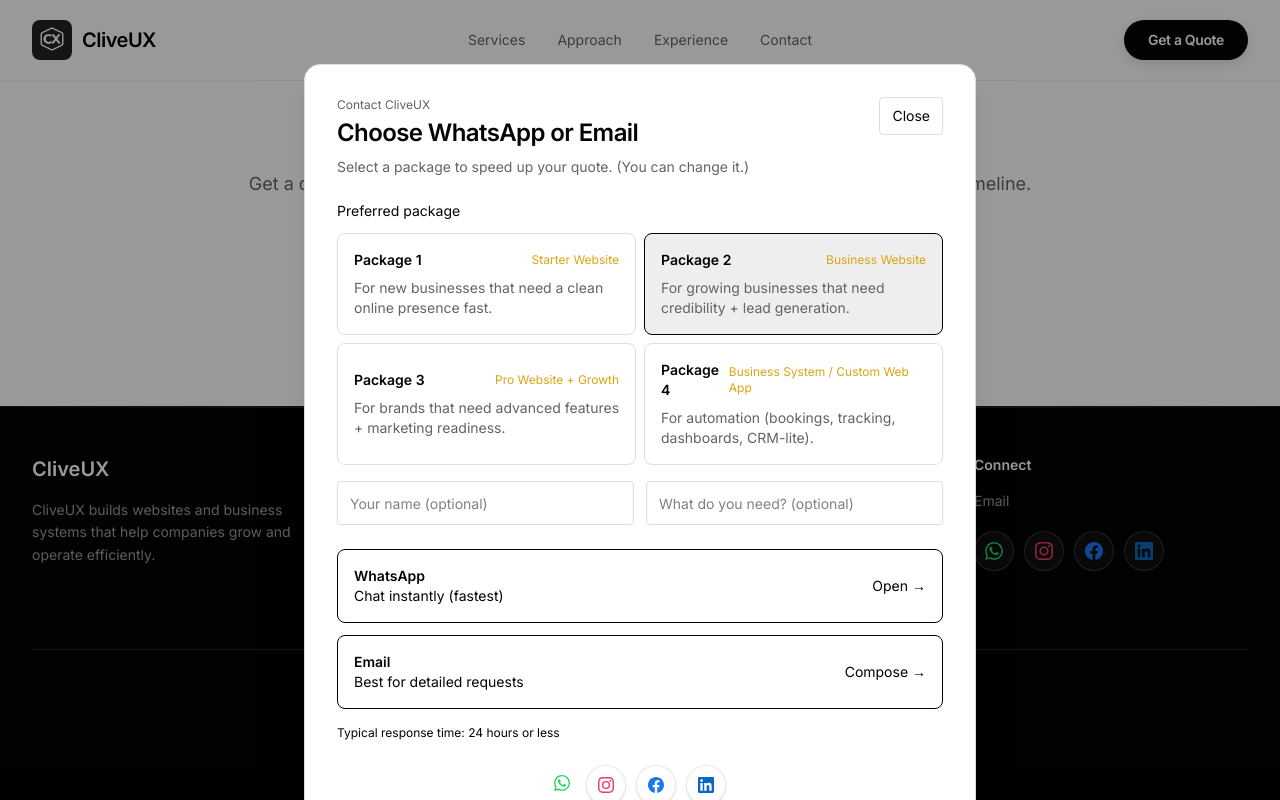
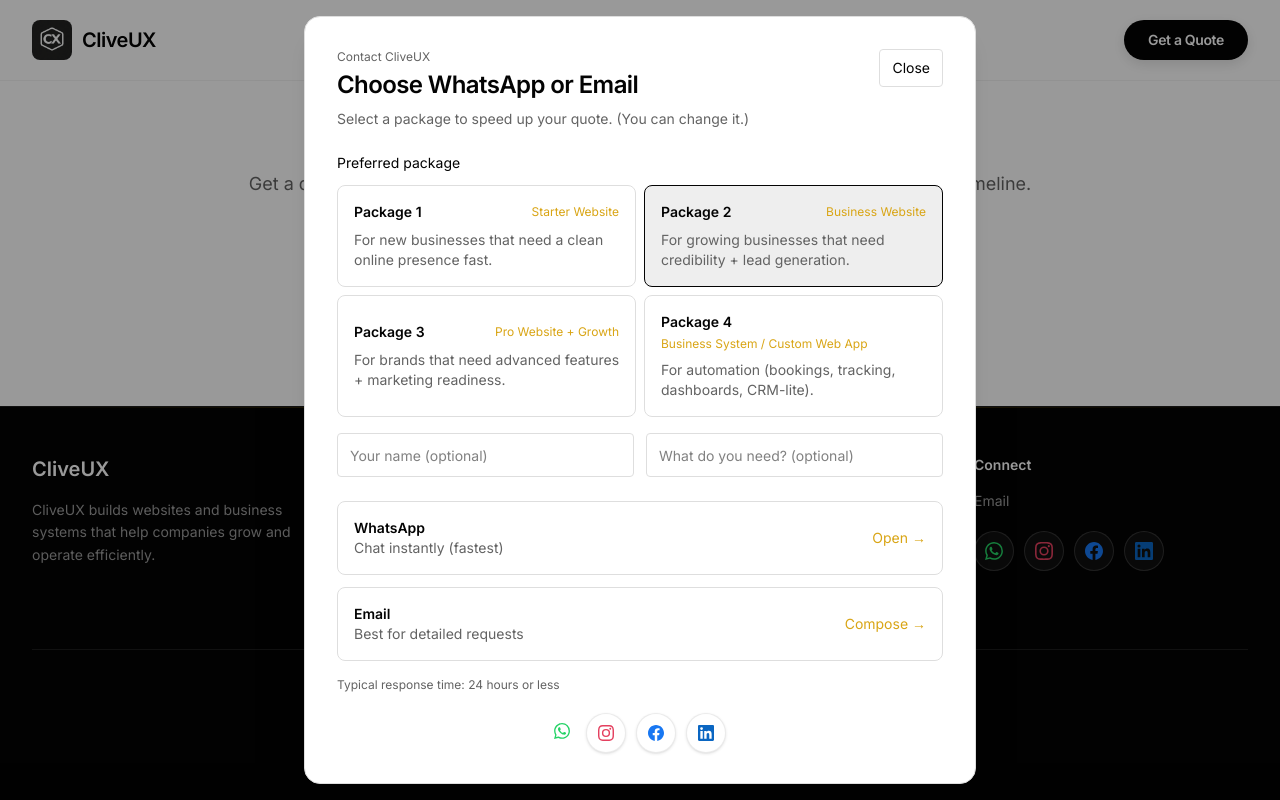
Before and after one commit to Ndelu-Blose/Cliveux-website, a Next.js app: page /pricing in a window 1280 px wide. Both pictures are taken after a click on the button "Contact". Shown: the part 3591-4391 px from the top of the page. Built offline with nearby package versions, Linux system fonts and the light colour scheme.

Commit message:
Center contact modal in viewport with scrollable content.
Prevent clipped form sections by flex-centering the dialog, capping height to the viewport, and locking page scroll while open.

Co-authored-by: Cursor <cursoragent@cursor.com>

```diff
--- a/components/ContactModal.tsx
+++ b/components/ContactModal.tsx
@@ -34,6 +34,15 @@ export default function ContactModal({ open, onClose, defaultPackage }: Props) {
     return () => document.removeEventListener("keydown", onKeyDown);
   }, [open, onClose]);
 
+  useEffect(() => {
+    if (!open) return;
+    const prev = document.body.style.overflow;
+    document.body.style.overflow = "hidden";
+    return () => {
+      document.body.style.overflow = prev;
+    };
+  }, [open]);
+
   const selected = useMemo(
     () => packages.find((p) => p.key === pkg),
     [pkg]
@@ -50,7 +59,10 @@ export default function ContactModal({ open, onClose, defaultPackage }: Props) {
   if (!open) return null;
 
   return (
-    <div className="fixed inset-0 z-[60]">
+    <div
+      className="fixed inset-0 z-[60] flex items-center justify-center p-4 sm:p-6"
+      role="presentation"
+    >
       {/* Backdrop */}
       <button
         aria-label="Close contact options"
@@ -62,14 +74,22 @@ export default function ContactModal({ open, onClose, defaultPackage }: Props) {
       />
 
       {/* Card */}
-      <div className="relative mx-auto mt-16 w-[92%] max-w-2xl rounded-2xl bg-white dark:bg-card shadow-xl border border-border">
-        <div className="p-6 md:p-8">
+      <div
+        role="dialog"
+        aria-modal="true"
+        aria-labelledby="contact-modal-title"
+        className="relative z-10 flex w-full max-w-2xl max-h-[calc(100dvh-2rem)] flex-col overflow-hidden rounded-2xl border border-border bg-white shadow-xl dark:bg-card"
+      >
+        <div className="overflow-y-auto overscroll-contain p-5 sm:p-6 md:p-8">
           <div className="flex items-start justify-between gap-4">
             <div>
               <p className="text-xs font-medium text-muted-foreground">
                 Contact CliveUX
               </p>
-              <h3 className="mt-1 text-2xl font-semibold tracking-tight">
+              <h3
+                id="contact-modal-title"
+                className="mt-1 text-xl font-semibold tracking-tight sm:text-2xl"
+              >
                 Choose WhatsApp or Email
               </h3>
               <p className="mt-2 text-sm text-muted-foreground">
@@ -78,11 +98,12 @@ export default function ContactModal({ open, onClose, defaultPackage }: Props) {
             </div>
 
             <button
+              type="button"
               onClick={() => {
                 track("contact_modal_close_button");
                 onClose();
               }}
-              className="rounded-lg px-3 py-2 text-sm border border-border hover:bg-secondary"
+              className="shrink-0 rounded-lg border border-border px-3 py-2 text-sm hover:bg-secondary"
             >
               Close
             </button>
@@ -91,7 +112,7 @@ export default function ContactModal({ open, onClose, defaultPackage }: Props) {
           {/* Package selector */}
           <div className="mt-6">
             <p className="text-sm font-medium">Preferred package</p>
-            <div className="mt-3 grid gap-2 md:grid-cols-2">
+            <div className="mt-3 grid gap-2 sm:grid-cols-2">
               {packages.map((p) => {
                 const active = p.key === pkg;
                 return (
@@ -102,19 +123,19 @@ export default function ContactModal({ open, onClose, defaultPackage }: Props) {
                       track("package_select", { package: p.key });
                     }}
                     className={[
-                      "text-left rounded-xl border p-4 transition",
+                      "text-left rounded-xl border p-3 transition sm:p-4",
                       active
                         ? "border-foreground bg-secondary"
                         : "border-border hover:border-foreground",
                     ].join(" ")}
                   >
-                    <div className="flex items-center justify-between">
+                    <div className="flex flex-wrap items-center justify-between gap-1">
                       <p className="text-sm font-semibold">{p.key}</p>
                       <span className="text-xs font-medium text-accent">
                         {p.title}
                       </span>
                     </div>
-                    <p className="mt-2 text-sm text-muted-foreground">
+                    <p className="mt-1.5 line-clamp-2 text-xs text-muted-foreground sm:mt-2 sm:text-sm">
                       {p.forWho}
                     </p>
                   </button>
@@ -146,16 +167,16 @@ export default function ContactModal({ open, onClose, defaultPackage }: Props) {
               target="_blank"
               rel="noreferrer"
               onClick={() => track("contact_whatsapp_click", { package: pkg })}
-              className="rounded-xl border border-[rgb(var(--border))] p-4 hover:border-black transition"
+              className="rounded-xl border border-border p-4 transition hover:border-foreground"
             >
-              <div className="flex items-center justify-between">
+              <div className="flex items-center justify-between gap-3">
                 <div>
                   <p className="text-sm font-semibold">WhatsApp</p>
-                  <p className="text-sm text-[rgb(var(--muted))]">
+                  <p className="text-sm text-muted-foreground">
                     Chat instantly (fastest)
                   </p>
                 </div>
-                <span className="text-sm font-medium text-[rgb(var(--gold))]">
+                <span className="shrink-0 text-sm font-medium text-accent">
                   Open →
                 </span>
               </div>
@@ -171,28 +192,28 @@ export default function ContactModal({ open, onClose, defaultPackage }: Props) {
                 }\n\nHosting + domain management included.\n\nThanks,`
               )}`}
               onClick={() => track("contact_email_click", { package: pkg })}
-              className="rounded-xl border border-[rgb(var(--border))] p-4 hover:border-black transition"
+              className="rounded-xl border border-border p-4 transition hover:border-foreground"
             >
-              <div className="flex items-center justify-between">
+              <div className="flex items-center justify-between gap-3">
                 <div>
                   <p className="text-sm font-semibold">Email</p>
-                  <p className="text-sm text-[rgb(var(--muted))]">
+                  <p className="text-sm text-muted-foreground">
                     Best for detailed requests
                   </p>
                 </div>
-                <span className="text-sm font-medium text-[rgb(var(--gold))]">
+                <span className="shrink-0 text-sm font-medium text-accent">
                   Compose →
                 </span>
               </div>
             </a>
           </div>
 
-          <p className="mt-4 text-xs text-[rgb(var(--muted))]">
+          <p className="mt-4 text-xs text-muted-foreground">
             Typical response time: 24 hours or less
           </p>
 
           {/* Social icons */}
-          <div className="mt-6 flex items-center justify-center gap-4">
+          <div className="mt-5 flex items-center justify-center gap-4 pb-1">
             <WhatsAppIconLink size="sm" />
             <SocialLinks variant="icons" iconSize="sm" />
           </div>
```
